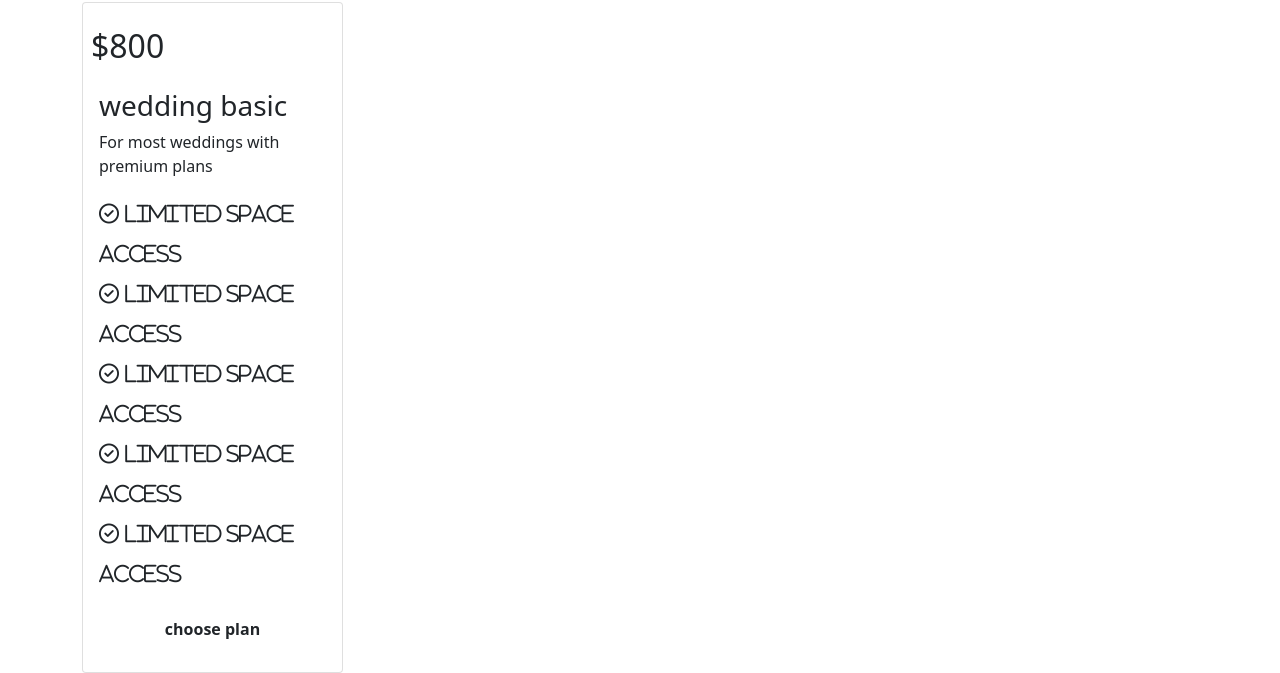
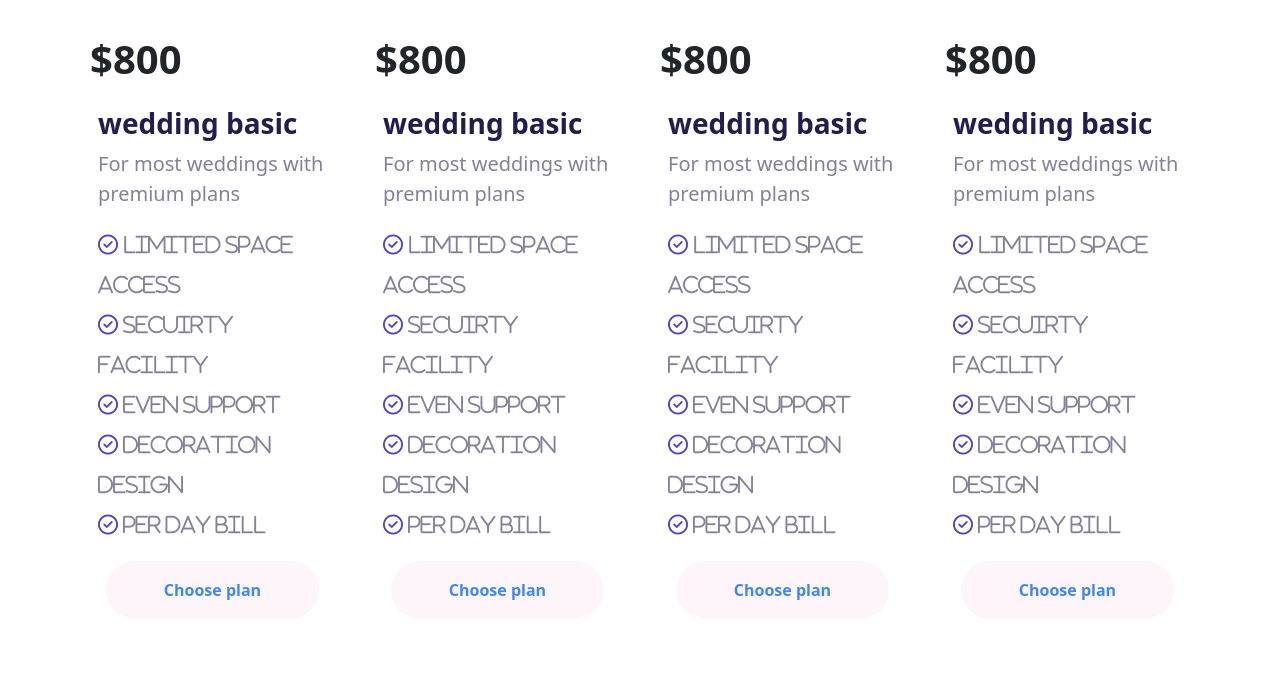
Before and after one commit to raihan1998/Siraj-Convensional-Center, a plain HTML site: page index.html in a window 1280 px wide. Shown: the part 728-1401 px from the top of the page. After the commit the page ends 1371 px from the top, so only its background shows below. Drawn offline with nearby package versions, Linux system fonts and the light colour scheme.

Commit message:
our package section revesion

```diff
--- a/css/style.css
+++ b/css/style.css
@@ -0,0 +1,30 @@
+.our_package{
+    color: #0A0826;
+    /* font-weight: 600; */
+
+}
+.card_heading{
+    color: #231D4F;
+    font-weight: 700;
+}
+.button{
+    font-weight: 700;
+    color: #3F87F5;
+    background-color: #fef5fa;
+}
+.button:hover{
+    /* font-size: 18px; */
+    font-weight: 700;
+    color: #3F87F5;
+    /* letter-spacing: 0.7px; */
+}
+.card-paragraph{
+    color: #848199;
+}
+.fa-check-circle{
+    color: #5243C2;
+    /* background: rgba(82, 67, 194, 0.103693); */
+}
+.fa-check-circle span{
+    color: #848199;
+}
--- a/index.html
+++ b/index.html
@@ -103,52 +103,70 @@
                 OUR PACKAGE SECTION STARTS
     //////////////////////////////////////////////////////// -->
     <section class="container mt-5">
-        <h2 class="text-center mb-4">Our Package</h2>
+        <h2 class="text-center mb-4 fw-bold fs-1 our_package">Our Package</h2>
         <div class="row g-4">
 
-            <!-- <div class="col-lg-3 col-md-6 col-sm-12">
-              <div class="card">
-                <img src="..." class="card-img-top" alt="...">
+            <div class="col-lg-3 col-md-6 col-sm-12">
+              <div class="card border-0">
+                <h2 class="ms-2 mt-4 fw-bolder fs-1">$800</h2>
                 <div class="card-body">
-                  <h5 class="card-title">Card title</h5>
-                  <p class="card-text">This is a longer card with supporting text below as a natural lead-in to additional content. This content is a little bit longer.</p>
+                  <h3 class="card-title card_heading">wedding basic</h3>
+                  <p class="card-text fs-5 card-paragraph">For most weddings with premium plans</p>
+                  <i class="far fa-check-circle d-block lh-lg fs-5"> <span>limited space access</span></i>
+                  <i class="far fa-check-circle d-block lh-lg fs-5"> <span>Secuirty facility</span></i>
+                  <i class="far fa-check-circle d-block lh-lg fs-5"> <span>even support</span></i>
+                  <i class="far fa-check-circle d-block lh-lg fs-5"> <span>Decoration design</span></i>
+                  <i class="far fa-check-circle d-block lh-lg fs-5"> <span>Per day bill</span></i>
                 </div>
+                <a href="#" class="btn button rounded-pill fw-bolder py-3 mx-4 mb-4"><span>Choose plan</span></a>
               </div>
             </div>
 
             <div class="col-lg-3 col-md-6 col-sm-12">
-              <div class="card">
-                <img src="..." class="card-img-top" alt="...">
+              <div class="card border-0">
+                <h2 class="ms-2 mt-4 fw-bolder fs-1">$800</h2>
                 <div class="card-body">
-                  <h5 class="card-title">Card title</h5>
-                  <p class="card-text">This is a longer card with supporting text below as a natural lead-in to additional content. This content is a little bit longer.</p>
+                  <h3 class="card-title card_heading">wedding basic</h3>
+                  <p class="card-text fs-5 card-paragraph">For most weddings with premium plans</p>
+                  <i class="far fa-check-circle d-block lh-lg fs-5"> <span>limited space access</span></i>
+                  <i class="far fa-check-circle d-block lh-lg fs-5"> <span>Secuirty facility</span></i>
+                  <i class="far fa-check-circle d-block lh-lg fs-5"> <span>even support</span></i>
+                  <i class="far fa-check-circle d-block lh-lg fs-5"> <span>Decoration design</span></i>
+                  <i class="far fa-check-circle d-block lh-lg fs-5"> <span>Per day bill</span></i>
                 </div>
+                <a href="#" class="btn button rounded-pill fw-bolder py-3 mx-4 mb-4"><span>Choose plan</span></a>
               </div>
             </div>
 
             <div class="col-lg-3 col-md-6 col-sm-12">
-              <div class="card">
-                <img src="..." class="card-img-top" alt="...">
+              <div class="card border-0">
+                <h2 class="ms-2 mt-4 fw-bolder fs-1">$800</h2>
                 <div class="card-body">
-                  <h5 class="card-title">Card title</h5>
-                  <p class="card-text">This is a longer card with supporting text below as a natural lead-in to additional content.</p>
+                  <h3 class="card-title card_heading">wedding basic</h3>
+                  <p class="card-text fs-5 card-paragraph">For most weddings with premium plans</p>
+                  <i class="far fa-check-circle d-block lh-lg fs-5"> <span>limited space access</span></i>
+                  <i class="far fa-check-circle d-block lh-lg fs-5"> <span>Secuirty facility</span></i>
+                  <i class="far fa-check-circle d-block lh-lg fs-5"> <span>even support</span></i>
+                  <i class="far fa-check-circle d-block lh-lg fs-5"> <span>Decoration design</span></i>
+                  <i class="far fa-check-circle d-block lh-lg fs-5"> <span>Per day bill</span></i>
                 </div>
+                <a href="#" class="btn button rounded-pill fw-bolder py-3 mx-4 mb-4"><span>Choose plan</span></a>
               </div>
-            </div> -->
+            </div>
 
             <div class="col-lg-3 col-md-6 col-sm-12">
-              <div class="card">
-                <h2 class="ms-2 mt-4">$800</h2>
+              <div class="card border-0">
+                <h2 class="ms-2 mt-4 fw-bolder fs-1">$800</h2>
                 <div class="card-body">
-                  <h3 class="card-title">wedding basic</h3>
-                  <p class="card-text">For most weddings with premium plans</p>
-                  <i class="far fa-check-circle d-block lh-lg fs-5"> limited space access</i>
-                  <i class="far fa-check-circle d-block lh-lg fs-5"> limited space access</i>
-                  <i class="far fa-check-circle d-block lh-lg fs-5"> limited space access</i>
-                  <i class="far fa-check-circle d-block lh-lg fs-5"> limited space access</i>
-                  <i class="far fa-check-circle d-block lh-lg fs-5"> limited space access</i>
+                  <h3 class="card-title card_heading">wedding basic</h3>
+                  <p class="card-text fs-5 card-paragraph">For most weddings with premium plans</p>
+                  <i class="far fa-check-circle d-block lh-lg fs-5"> <span>limited space access</span></i>
+                  <i class="far fa-check-circle d-block lh-lg fs-5"> <span>Secuirty facility</span></i>
+                  <i class="far fa-check-circle d-block lh-lg fs-5"> <span>even support</span></i>
+                  <i class="far fa-check-circle d-block lh-lg fs-5"> <span>Decoration design</span></i>
+                  <i class="far fa-check-circle d-block lh-lg fs-5"> <span>Per day bill</span></i>
                 </div>
-                <a href="#" class="btn button rounded-pill fw-bold mx-5 mb-4">choose plan</a>
+                <a href="#" class="btn button rounded-pill fw-bolder py-3 mx-4 mb-4"><span>Choose plan</span></a>
               </div>
             </div>
 
```
